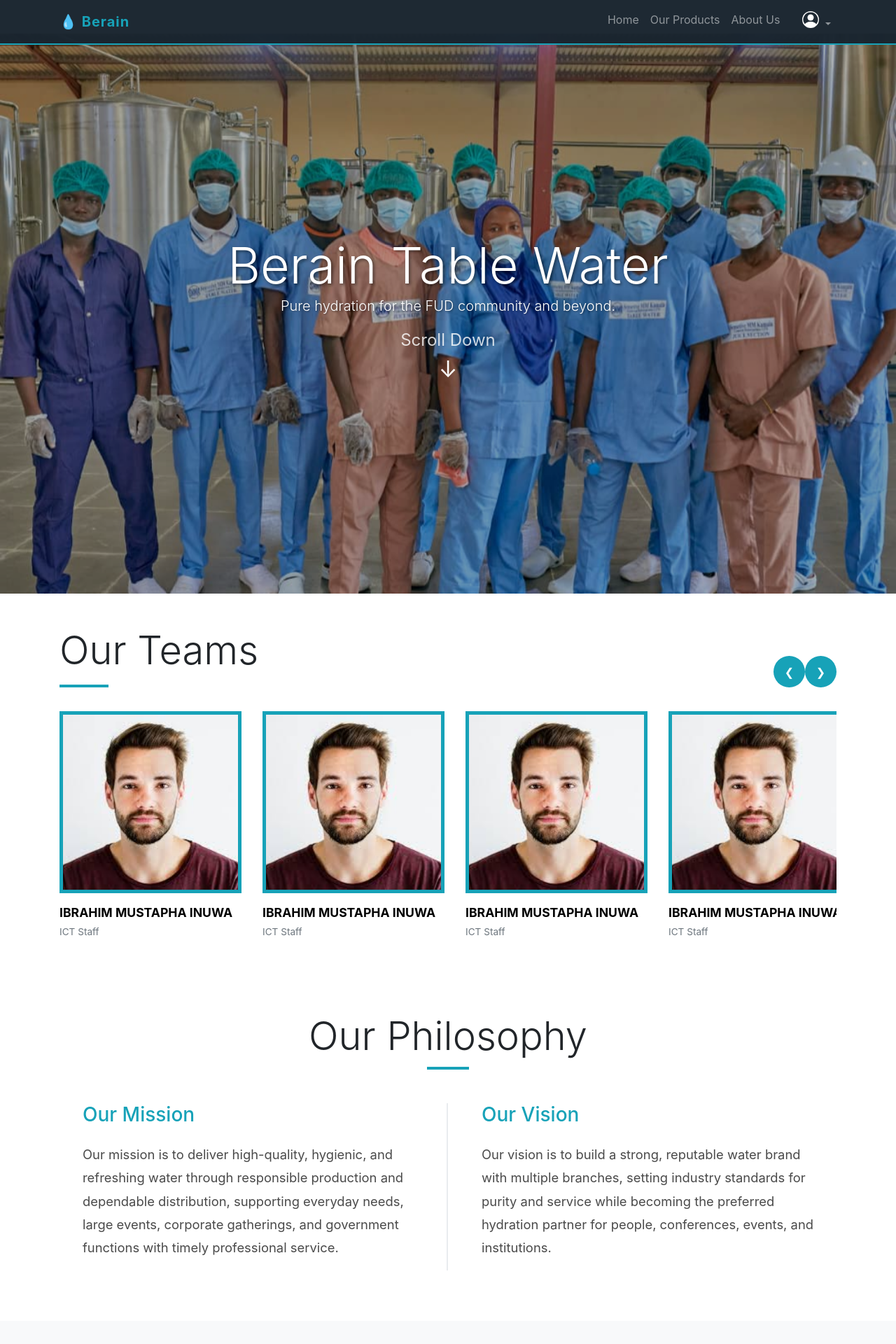
After one commit to bnmustaphainuwa/smk_project, a Django app: page /about/ in a window 1280 px wide. The commit adds this page. Shown: the top 1920 px of the page at 70% size. Run offline with Django 5.2, Linux system fonts and the light colour scheme; some libraries are stand-ins or nearby versions.

Commit message:
Updated about page

```diff
--- a/products/templates/products/about.html
+++ b/products/templates/products/about.html
@@ -1,9 +1,7 @@
 {% extends 'products/base.html' %}
 {% load static %}
-
 {% block content %}
 <style>
-    /* Full-Screen Reset with No Gaps */
     .hero-container {
         background-color: #000;
         margin-top: -32px;
@@ -12,18 +10,14 @@
         height: 100vh;
         position: relative;
     }
-
     .carousel, .carousel-inner, .carousel-item {
         height: 100%;
     }
-
     .carousel-item img {
         height: 100vh;
         width: 100%;
         object-fit: cover;
     }
-
-    /* Animation for the scroll arrow */
     @keyframes bounce {
         0%, 20%, 50%, 80%, 100% {transform: translateY(0);}
         40% {transform: translateY(-10px);}
@@ -32,34 +26,45 @@
     .bounce-arrow {
         animation: bounce 2s infinite;
     }
-
-    /* Text styling for Mission/Vision paragraphs */
     .mission-vision-text {
         font-size: 1.15rem;
         line-height: 1.8;
         color: #4a4a4a;
     }
-      /* Styling for the Staff Slider */
     .staff-wrapper {
         display: flex;
         overflow-x: auto;
         scroll-behavior: smooth;
-        gap: 20px;
-        padding: 20px 0;
-        scrollbar-width: none; /* Hides scrollbar for Firefox */
+        gap: 30px;
+        padding: 10px 0;
+        scrollbar-width: none;
     }
     .staff-wrapper::-webkit-scrollbar {
-        display: none; /* Hides scrollbar for Chrome/Safari */
+         display: none;
         }
     .staff-card {
-        min-width: 300px;
+        min-width: 260px;
         flex: 0 0 auto;
         background: #fff;
     }
-    .staff-card img {
-        width: 250px;
-        height: 250px;
+    .staff-img-box {
+        width: 260px;
+        height: 260px;
+        border: 5px solid #17a2b8;
+        overflow: hidden;
+        transition: all 0.4s ease;
+    }
+    .staff-img-box img {
+        width: 100%;
+        height: 100%;
         object-fit: cover;
+        transition: transform 0.5s ease;
+    }
+    .staff-card:hover .staff-img-box img {
+        transform: scale(1.1);
+    }
+    .staff-card:hover .staff-img-box {
+        box-shadow: 0 10px 20px rgba(23, 162, 184, 0.3);
     }
     .staff-info {
         padding: 15px 0;
@@ -67,16 +72,15 @@
     }
     .staff-name {
          font-weight: bold;
-        font-size: 1.2rem;
+         font-size: 1.1rem;
          color: #000;
          margin: 0;
          text-transform: uppercase;
         }
     .staff-rank {
         color: #6c757d;
-        font-size: 0.9rem;
+        font-size: 0.85rem;
     }
-    /* Navigation Arrows */
     .nav-btn {
         background: #17a2b8;
         color: white;
@@ -93,28 +97,40 @@
     .nav-btn:hover {
         background: #138496;
     }
+    .value-card {
+        border: 3px solid #17a2b8 !important;
+        transition: all 0.3s ease;
+    }
+    .value-card:hover {
+        transform: translateY(-10px);
+        box-shadow: 0 10px 20px rgba(23, 162, 184, 0.2) !important;
+    }
+    .nav-btn {
+         background: #17a2b8;
+         color: white;
+         border: none;
+         width: 45px;
+         height: 45px;
+         border-radius: 50%;
+         display: flex;
+         align-items: center;
+         justify-content: center;
+         cursor: pointer;
+        }
 </style>
-
 <div class="hero-container">
-    <div id="aboutCarousel" class="carousel slide carousel-fade"
-         data-bs-ride="carousel"
-         data-bs-interval="4000"
-         data-bs-pause="false"
-         data-bs-wrap="true">
-
+    <div id="aboutCarousel" class="carousel slide carousel-fade" data-bs-ride="carousel" data-bs-interval="4000" data-bs-pause="false" data-bs-wrap="true">
         <div class="d-flex align-items-center justify-content-center text-center"
              style="position: absolute; top: 0; left: 0; width: 100%; height: 100%; z-index: 3; color: white; background: rgba(0,0,0,0.3);">
             <div>
                 <h1 class="display-3 fw-bold m-0" style="text-shadow: 2px 2px 4px rgba(0,0,0,0.5);">Berain Table Water</h1>
                 <p class="lead" style="text-shadow: 1px 1px 3px rgba(0,0,0,0.5);">Pure hydration for the FUD community and beyond.</p>
-
                 <div class="mt-4 bounce-arrow">
                     <span style="font-size: 1.5rem; opacity: 0.8;">Scroll Down</span><br>
                     <span style="font-size: 2rem;">↓</span>
                 </div>
             </div>
         </div>
-
         <div class="carousel-inner">
             <div class="carousel-item active"><img src="{% static 'products/images/carousel.jpeg' %}" class="d-block w-100"></div>
             <div class="carousel-item"><img src="{% static 'products/images/carouselTwo.jpeg' %}" class="d-block w-100"></div>
@@ -127,9 +143,7 @@
         </div>
     </div>
 </div>
-
-{% comment %} our staffs {% endcomment %}
-<div class="container-fluid py-5 bg-white">
+<div class="container-fluid pt-5 pb-2 bg-white">
     <div class="container">
         <div class="d-flex justify-content-between align-items-end mb-4">
             <div>
@@ -137,46 +151,24 @@
                 <div style="width: 70px; height: 4px; background-color: #17a2b8; margin-top: 15px;"></div>
             </div>
             <div class="d-flex gap-2">
-                <button class="nav-btn" onclick="document.getElementById('staffSlider').scrollLeft -= 320">❮</button>
-                <button class="nav-btn" onclick="document.getElementById('staffSlider').scrollLeft += 320">❯</button>
+                <button class="nav-btn" onclick="manualScroll(-320)">❮</button>
+                <button class="nav-btn" onclick="manualScroll(320)">❯</button>
             </div>
         </div>
-
         <div class="staff-wrapper" id="staffSlider">
-            <div class="staff-card">
+            {% for i in "123456" %} <div class="staff-card">
+                <div class="staff-img-box">
                     <img src="{% static 'products/images/staff.jpg' %}" alt="Staff">
+                </div>
                 <div class="staff-info">
                     <p class="staff-name">Ibrahim Mustapha Inuwa</p>
                     <span class="staff-rank">ICT Staff</span>
                 </div>
             </div>
-            <div class="staff-card">
-                <img src="{% static 'products/images/staff.jpg' %}" alt="Staff">
-                <div class="staff-info">
-                    <p class="staff-name">Ibrahim Mustapha Inuwa</p>
-                    <span class="staff-rank">ICT Staff</span>
-                </div>
-            </div>
-            <div class="staff-card">
-                <img src="{% static 'products/images/staff.jpg' %}" alt="Staff">
-                <div class="staff-info">
-                    <p class="staff-name">Ibrahim Mustapha Inuwa</p>
-                    <span class="staff-rank">ICT Staff</span>
-                </div>
-            </div>
-            <div class="staff-card">
-                <img src="{% static 'products/images/staff.jpg' %}" alt="Staff">
-                <div class="staff-info">
-                    <p class="staff-name">Ibrahim Mustapha Inuwa</p>
-                    <span class="staff-rank">ICT Staff</span>
+            {% endfor %}
         </div>
     </div>
 </div>
-    </div>
-</div>
-{% comment %} end of our staffs {% endcomment %}
-
-{% comment %} start of Philosophy {% endcomment %}
 <div class="container-fluid py-5 bg-white">
     <div class="container py-4">
         <div class="row mb-5">
@@ -185,68 +177,78 @@
                 <div class="mx-auto" style="width: 60px; height: 4px; background-color: #17a2b8; margin-top: 10px;"></div>
             </div>
         </div>
-
         <div class="row align-items-stretch">
             <div class="col-md-6 px-lg-5 mb-4 mb-md-0" style="border-right: 2px solid #e9ecef;">
                 <h3 class="fw-bold mb-4" style="color: #17a2b8;">Our Mission</h3>
-                <p class="mission-vision-text" style="font-size: 1.1rem; line-height: 1.8; color: #4a4a4a;">
+                <p class="mission-vision-text">
                     Our mission is to deliver high-quality, hygienic, and refreshing water through responsible production and dependable distribution, supporting everyday needs, large events, corporate gatherings, and government functions with timely professional service.
+                </p>
             </div>
-
             <div class="col-md-6 px-lg-5">
                 <h3 class="fw-bold mb-4" style="color: #17a2b8;">Our Vision</h3>
-                <p class="mission-vision-text" style="font-size: 1.1rem; line-height: 1.8; color: #4a4a4a;">
+                <p class="mission-vision-text">
                     Our vision is to build a strong, reputable water brand with multiple branches, setting industry standards for purity and service while becoming the preferred hydration partner for people, conferences, events, and institutions.
                 </p>
             </div>
         </div>
     </div>
 </div>
-{% comment %} end of Philosophy {% endcomment %}
-
-{% comment %} core values {% endcomment %}
 <div class="container-fluid py-5" style="background-color: #f8f9fa;">
     <div class="container py-4">
-        <div class="row mb-5">
-            <div class="col-12 text-center">
+        <div class="row mb-5 text-center">
+            <div class="col-12">
                 <h6 class="fw-bold text-uppercase" style="color: #17a2b8; letter-spacing: 2px;">Our Standards</h6>
                 <h2 class="display-5 fw-bold">Our Core Values</h2>
                 <div class="mx-auto" style="width: 50px; height: 3px; background-color: #17a2b8; margin-top: 10px;"></div>
             </div>
         </div>
-
         <div class="row g-4 text-center">
             <div class="col-md-4">
-                <div class="p-4 bg-white shadow-sm h-100">
-                    <div class="mb-3">
-                        <i class="bi bi-droplet-fill" style="font-size: 3rem; color: #17a2b8;"></i>
-                    </div>
+                <div class="p-4 bg-white shadow-sm h-100 value-card">
+                    <div class="mb-3"><i class="bi bi-droplet-fill" style="font-size: 3rem; color: #17a2b8;"></i></div>
                     <h4 class="fw-bold mb-3">Unmatched Purity</h4>
                     <p class="text-muted">We utilize multi-stage filtration and UV sterilization to ensure our water meets the highest safety standards.</p>
                 </div>
             </div>
-
             <div class="col-md-4">
-                <div class="p-4 bg-white shadow-sm h-100">
-                    <div class="mb-3">
-                        <i class="bi bi-shield-check" style="font-size: 3rem; color: #17a2b8;"></i>
-                    </div>
+                <div class="p-4 bg-white shadow-sm h-100 value-card">
+                    <div class="mb-3"><i class="bi bi-shield-check" style="font-size: 3rem; color: #17a2b8;"></i></div>
                     <h4 class="fw-bold mb-3">Quality Control</h4>
                     <p class="text-muted">Every batch is tested in our on-site laboratory to maintain consistency and trust in the Berain brand name.</p>
                 </div>
             </div>
-
             <div class="col-md-4">
-                <div class="p-4 bg-white shadow-sm h-100">
-                    <div class="mb-3">
-                        <i class="bi bi-people-fill" style="font-size: 3rem; color: #17a2b8;"></i>
-                    </div>
+                <div class="p-4 bg-white shadow-sm h-100 value-card">
+                    <div class="mb-3"><i class="bi bi-people-fill" style="font-size: 3rem; color: #17a2b8;"></i></div>
                     <h4 class="fw-bold mb-3">Community First</h4>
-                    <p class="text-muted">Beyond hydration, we are dedicated to supporting the growth and health .</p>
+                    <p class="text-muted">Beyond hydration, we are dedicated to supporting the growth and health of the community.</p>
                 </div>
             </div>
         </div>
     </div>
 </div>
-{% comment %} end core values {% endcomment %}
+<script>
+    const slider = document.getElementById('staffSlider');
+    let isMoving = true;
+    let autoScrollSpeed = 0.8;
+
+    function autoPlay() {
+        if (isMoving) {
+            slider.scrollLeft += autoScrollSpeed;
+            if (slider.scrollLeft >= (slider.scrollWidth - slider.clientWidth - 1)) {
+                slider.scrollLeft = 0;
+            }
+        }
+    }
+
+    let scrollInterval = setInterval(autoPlay, 20);
+
+    slider.addEventListener('mouseenter', () => isMoving = false);
+    slider.addEventListener('mouseleave', () => isMoving = true);
+
+    function manualScroll(amount) {
+        slider.scrollLeft += amount;
+    }
+</script>
+
 {% endblock content %}
--- /dev/null
+++ b/products/templates/products/base.html
@@ -0,0 +1,143 @@
+<!doctype html>
+<html lang="en">
+  <head>
+    <meta charset="utf-8">
+    <meta name="viewport" content="width=device-width, initial-scale=1, shrink-to-fit=no">
+
+    <link rel="stylesheet" href="https://cdn.jsdelivr.net/npm/bootstrap@4.0.0/dist/css/bootstrap.min.css">
+    <link rel="stylesheet" href="https://cdn.jsdelivr.net/npm/bootstrap-icons@1.11.1/font/bootstrap-icons.css">
+
+    <title>Berain {% if title %}- {{ title }}{% endif %}</title>
+
+    <style>
+        body {
+            display: flex;
+            flex-direction: column;
+            min-height: 100vh;
+            padding-top: 80px; /* Space so content isn't hidden under fixed navbar */
+            background-color: #f8f9fa;
+        }
+
+        /* NAVBAR STYLING */
+        .navbar {
+            background: rgba(26, 37, 47, 0.98);
+            border-bottom: 2px solid #17a2b8;
+        }
+        .navbar-brand {
+            font-weight: bold;
+            color: #17a2b8 !important;
+            letter-spacing: 1px;
+        }
+
+        /* Enable Hover for the User Dropdown on Desktop */
+        @media (min-width: 992px) {
+            .nav-item.dropdown:hover .dropdown-menu {
+                display: block;
+                margin-top: 0;
+            }
+        }
+
+        .dropdown-menu {
+            border-radius: 8px;
+            box-shadow: 0 4px 12px rgba(0,0,0,0.15);
+            border: none;
+        }
+
+        /* FOOTER STYLING */
+        footer {
+            background: linear-gradient(to top, #002d52, #1a252f);
+            color: white;
+        }
+        footer a:hover {
+             color: #17a2b8 !important;
+             transition: 0.3s;
+             text-decoration: none;
+        }
+
+        .main-wrapper { flex: 1; }
+    </style>
+  </head>
+  <body>
+
+    <nav class="navbar navbar-expand-lg navbar-dark fixed-top shadow">
+      <div class="container">
+        <a class="navbar-brand" href="{% url 'products' %}">💧 Berain</a>
+        <button class="navbar-toggler" type="button" data-toggle="collapse" data-target="#navbarNav">
+          <span class="navbar-toggler-icon"></span>
+        </button>
+
+        <div class="collapse navbar-collapse" id="navbarNav">
+          <ul class="navbar-nav ml-auto">
+            <li class="nav-item">
+              <a class="nav-link" href="#">Home</a>
+            </li>
+            <li class="nav-item">
+              <a class="nav-link" href="{% url 'products' %}">Our Products</a>
+            </li>
+            <li class="nav-item">
+              <a class="nav-link" href="{% url 'about' %}">About Us</a>
+            </li>
+
+            <li class="nav-item dropdown ml-lg-3">
+              <a class="nav-link dropdown-toggle" href="#" id="userDropdown" role="button" data-toggle="dropdown">
+                <svg xmlns="http://www.w3.org/2000/svg" width="24" height="24" fill="white" class="bi bi-person-circle" viewBox="0 0 16 16">
+                  <path d="M11 6a3 3 0 1 1-6 0 3 3 0 0 1 6 0z"/>
+                  <path fill-rule="evenodd" d="M0 8a8 8 0 1 1 16 0A8 8 0 0 1 0 8zm8-7a7 7 0 0 0-5.468 11.37C3.242 11.226 4.805 10 8 10s4.757 1.225 5.468 2.37A7 7 0 0 0 8 1z"/>
+                </svg>
+              </a>
+              <div class="dropdown-menu dropdown-menu-right" aria-labelledby="userDropdown">
+                <a class="dropdown-item py-2" href="#">Sign In</a>
+                <a class="dropdown-item py-2" href="#">Register</a>
+                <div class="dropdown-divider"></div>
+                <a class="dropdown-item py-2 text-secondary" href="#">Help</a>
+              </div>
+            </li>
+          </ul>
+        </div>
+      </div>
+    </nav>
+
+    <div class="main-wrapper">
+        {% block content %}
+        {% endblock %}
+    </div>
+
+    <footer class="pt-5 pb-4 mt-5">
+        <div class="container text-center text-md-left">
+            <div class="row">
+                <div class="col-md-3 mt-3">
+                    <h5 class="text-uppercase mb-4 font-weight-bold text-info">Berain Table Water</h5>
+                    <p>Clean, pure hydration delivered to your home or office anywhere in Nigeria.</p>
+                </div>
+                <div class="col-md-2 mt-3 ml-auto">
+                    <h5 class="text-uppercase mb-4 font-weight-bold text-info">Links</h5>
+                    <p><a href="#" class="text-white">Home</a></p>
+                    <p><a href="{% url 'products' %}" class="text-white">Our Products</a></p>
+                    <p><a href="{% url 'about' %}" class="text-white">About Us</a></p>
+                </div>
+                <div class="col-md-4 mt-3">
+                    <h5 class="text-uppercase mb-4 font-weight-bold text-info">Contact</h5>
+                    <p>📍 Kano, Nigeria</p>
+                    <p>📧  sensitivemmkamala@gmail.com</p>
+                    <p>📞 +234 800-WATER</p>
+                </div>
+            </div>
+            <hr class="mb-4" style="background-color: rgba(255,255,255,0.1);">
+            <div class="row align-items-center">
+                <div class="col-md-7 text-md-left">
+                    <p><strong class="text-info">© 2026 Sensitive MM Kamala General Enterprise LTD.</strong></p>
+                </div>
+                <div class="col-md-5 text-md-right">
+                    <a href="#" class="text-white mx-2">FB</a>
+                    <a href="#" class="text-white mx-2">IG</a>
+                    <a href="#" class="text-white mx-2">TW</a>
+                </div>
+            </div>
+        </div>
+    </footer>
+
+    <script src="https://code.jquery.com/jquery-3.2.1.slim.min.js"></script>
+    <script src="https://cdn.jsdelivr.net/npm/popper.js@1.12.9/dist/umd/popper.min.js"></script>
+    <script src="https://cdn.jsdelivr.net/npm/bootstrap@5.3.0/dist/js/bootstrap.bundle.min.js"></script>
+  </body>
+</html>
```
Lines whose indentation alone changed are shown as unchanged.
